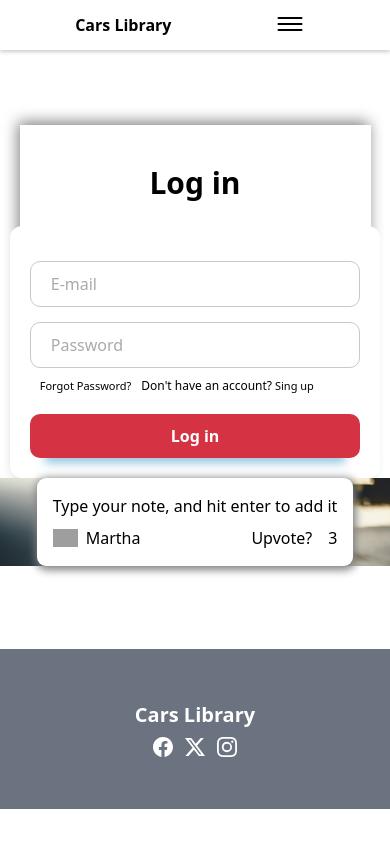
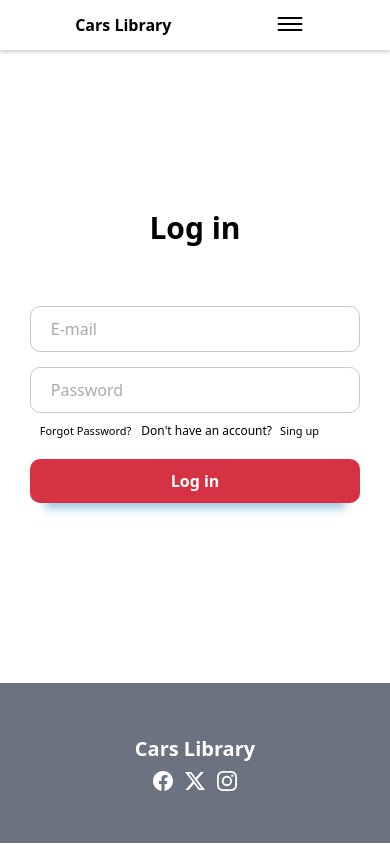
Before and after one commit to JuanCruzGonzalez/CarsLibrary, a Next.js app: page /login in a window 390 px wide. Built offline with nearby package versions, Linux system fonts and the light colour scheme; grey boxes are pictures that could not be loaded.

Commit message:
better styles for login mobile

```diff
--- a/app/GetSlug.jsx
+++ b/app/GetSlug.jsx
@@ -1,7 +1,7 @@
 import { useSearchParams } from "next/navigation";
 import { Suspense } from "react";
 
-export function GetSlug({title}, searchSlug){
+export function GetSlug({title, searchSlug}){
     const searchParams = useSearchParams();
     const search = searchParams.get(searchSlug);
 
--- a/app/about/page.jsx
+++ b/app/about/page.jsx
@@ -4,7 +4,7 @@ import { PageTitle } from "../pageTitle";
 
 export default function About() {
   return (
-    <main className="text-center">
+    <main className="text-center p-4">
         <PageTitle>About us</PageTitle>
         <p>We are a company that gives the oportunity to sell your car using our web as a way to conect with the rigth person who knows the value of your car</p>
     </main>
--- a/app/contact/page.jsx
+++ b/app/contact/page.jsx
@@ -2,7 +2,7 @@ import { PageTitle } from "../pageTitle";
 
 export default function Contact(){
     return(
-        <main className="text-center">
+        <main className="text-center p-4">
             <PageTitle>Contact us</PageTitle>
             <div className="w-full flex justify-center">
                 <form action="" className="form rounded-xl p-5">
--- a/app/globals.css
+++ b/app/globals.css
@@ -129,13 +129,20 @@ main{
 }
 
 @media screen and (max-width:576px) {
+  .comment {
+    display: none;
+  }
+  .contact-inputs{
+    flex-direction: column;
+  }
   .page-title{
+    margin-top: 0;
     font-size: 1.875rem;
     line-height: 2.25rem;
   }
 
   .log-in{
-    height: 70vh;
+    height: 75vh;
     display: flex;
     flex-direction: column;
     align-items: center;
@@ -143,6 +150,7 @@ main{
   }
 
   .login-div{
+    box-shadow: none;
     width: 90vw;
   }
 
@@ -181,7 +189,7 @@ main{
   }
 
   .search-form.flex{
-    margin-bottom: 1em;
+    margin-bottom: 4em;
   }
 
   .options-2{
@@ -200,7 +208,7 @@ main{
     width: 100vw;
     position: absolute;
     padding: 1em;
-    gap: 1em;
+    gap: 2em;
     box-shadow: 0px 4px 3px 0px #b7b7b7;
   }
   .res-nav{
@@ -217,12 +225,9 @@ main{
     width: 200px;
   }
 
-  .search-form a{
-    width: 100px;
-  }
-
   .sign-title{
     margin-top: 2em !important;
+    margin-bottom: 0;
   }
 
   .cars{
@@ -244,6 +249,11 @@ main{
 
   .nonav{
     display: none;
+  }
+
+  .sing-up div{
+    flex-direction: column;
+    gap: 0;
   }
 }
 
--- a/app/layout.jsx
+++ b/app/layout.jsx
@@ -6,9 +6,13 @@ import "./globals.css";
 export default function RootLayout({ children }) {
     const [mostrarOptions, setMostrarOptions] = useState(false);
     const handleCheckboxChange = () => {
+      setMostrarOptions(false);
+    };
+
+
+    const handleButtonChange = () => {
       setMostrarOptions(!mostrarOptions);
     };
-
   return (
     <html lang="en">
       <body>
@@ -20,7 +24,7 @@ export default function RootLayout({ children }) {
           <Link className="nores-nav" href="/contact">Contact us</Link>
           <Link className="nores-nav bg-zinc-800 text-white pt-2 pb-2 pr-6 pl-6 rounded" href="/login">Log In</Link>
           <div className="container-2">
-            <div className={`center ${mostrarOptions ? 'active' : ''}`} onClick={handleCheckboxChange}>
+            <div className={`center ${mostrarOptions ? 'active' : ''}`} onClick={handleButtonChange}>
               <div></div>
             </div>
             <div className="options" style={{ display: mostrarOptions ? 'flex' : 'none' }}>
--- a/app/login/page.jsx
+++ b/app/login/page.jsx
@@ -1,42 +1,33 @@
 "use client"
+import { SingupForm } from "../singUp";
 import { PageTitle } from "../pageTitle";
 import React, { useState } from 'react';
 import Link from 'next/link';
 
 export default function LogIn(){
+    const [animated, setAnimated] = useState(false)
+
+    const handle = () =>{
+        setAnimated(!animated)
+    }
+
     return(
         <>
             <main>
-                <section className="log-in grid grid-cols-1.7 h-[77vh]">
-                    <div className="login-div w-full flex justify-center items-center flex-col">
+                <section className="log-in justify-center grid grid-cols-1.7 h-[77vh]">
+                    <div className={`login-div ${animated ? 'animation' : ''} w-full flex justify-center items-center flex-col`}>
                         <PageTitle>Log in</PageTitle>
-                        <form action="" className="form rounded-xl p-5 w-1/2">
+                        <form action="" className="form rounded-xl p-5 w-1/2 min-w-[350px]">
                             <input required="" className="input" type="email" name="email" id="email" placeholder="E-mail"/>
                             <input required="" className="input" type="password" name="password" id="password" placeholder="Password"/>
                             <div className="flex items-center">
                                 <span className="text-xs forgot-password"><Link href="/">Forgot Password?</Link></span>
-                                <span className="forgot-password text-xs">Don't have an account?<Link href="/singup"className="text-blue-200"> Sing up</Link></span>
+                                <span className="forgot-password text-xs">Don't have an account?<Link href="/singup"className="text-blue-200 ml-2">Sing up</Link></span>
                             </div>
                             <input className="login-button" type="submit" value="Log in"/>
                         </form>
                     </div>
                     <div className="comment w-full flex items-center justify-center">
-                        <div className="card-body p-4 gap-2 flex flex-col bg-white">
-                            <p>Type your note, and hit enter to add it</p>
-
-                            <div className="flex justify-between gap-1">
-                            <div className="flex flex-row items-center">
-                                <img src="https://mdbcdn.b-cdn.net/img/Photos/Avatars/img%20(4).webp" alt="avatar" width="25"
-                                height="25" />
-                                <p className="small mb-0 ms-2">Martha</p>
-                            </div>
-                            <div className="flex flex-row items-center">
-                                <p className="small text-muted mb-0">Upvote?</p>
-                                <i className="far fa-thumbs-up mx-2 fa-xs text-body mt-1"></i>
-                                <p className="small text-muted mb-0">3</p>
-                            </div>
-                            </div>
-                        </div>
                     </div>
                 </section>
             </main>
--- a/app/page.jsx
+++ b/app/page.jsx
@@ -19,18 +19,18 @@ export default function Home() {
         <AppStatics num="5k" text="Satisfy user with our car's information"/>
         <AppStatics num="+30" text="Car's brands"/>
       </section>
-      <sections className="brands flex flex-col p-10">
+      <section className="brands flex flex-col p-10">
         <h2 className="brand-title text-3xl text-center mt-20 mb-20 font-bold">
           New Arrivals
         </h2>
         <SearchedCars/>
-      </sections>
-      <sections className="Sign flex flex-col text-center items-center">
+      </section>
+      <section className="Sign flex flex-col text-center items-center">
         <h2 className="sign-title text-3xl text-center mt-40 mb-10 font-bold">
           Sign up for New Arrivals
         </h2>
         <SingupForm />
-      </sections>
+      </section>
     </main>
   );
 }
--- a/app/singUp.jsx
+++ b/app/singUp.jsx
@@ -1,15 +1,24 @@
+import { PageTitle } from "./pageTitle";
+import Link from 'next/link';
+
 export function SingupForm(){
     return (
-        <div className="w-full flex justify-center">
-            <form action="" className="form rounded-xl mb-10 p-5 w-1/4">
+        <div className="w-full justify-center grid grid-cols-7.1 h-[77vh]">
+            <div className="comment w-full flex items-center justify-center">
+            </div>
+            <div className="singipForm w-full flex justify-center items-center">
+                <form action="" className="form sing-up rounded-xl mb-10 p-5 w-1/2 min-w-[350px] ">
+                    <PageTitle>Sing up</PageTitle>
                     <div className="flex gap-4">
                         <input required="" className="input" type="text" name="name" id="name" placeholder="Name"/>
                         <input required="" className="input" type="text" name="nickname" id="nickname" placeholder="Nickname"/>
                     </div>
                     <input required="" className="input" type="email" name="email" id="email" placeholder="E-mail"/>
                     <input required="" className="input" type="password" name="password" id="password" placeholder="Password"/>
+                    <span className="forgot-password text-xs">Do you already have an account?<Link href="/login"className="text-blue-200 font-bold ml-2">Log In</Link></span>
                     <input className="login-button" type="submit" value="Sign up"/>
                 </form>
             </div>
+        </div>
     )
 }
--- a/app/singup/page.jsx
+++ b/app/singup/page.jsx
@@ -1,5 +1,4 @@
 "use client"
-import { PageTitle } from "../pageTitle";
 import React, { useState } from 'react';
 import { SingupForm } from "../singUp";
 
@@ -7,7 +6,6 @@ export default function Singup(){
     return(
         <>
             <main>
-                <PageTitle>Sing up</PageTitle>
                 <SingupForm />
             </main>
         </>
--- a/tailwind.config.js
+++ b/tailwind.config.js
@@ -14,6 +14,7 @@ module.exports = {
       },
       gridTemplateColumns: {
         '1.7': '0.7fr 1.3fr',
+        '7.1': '1.3fr 0.7fr',
       }
     },
   },
```
Also changed, not shown: 57 other files (tests, documents, lock files or other folders). Lines whose indentation alone changed are shown as unchanged.
